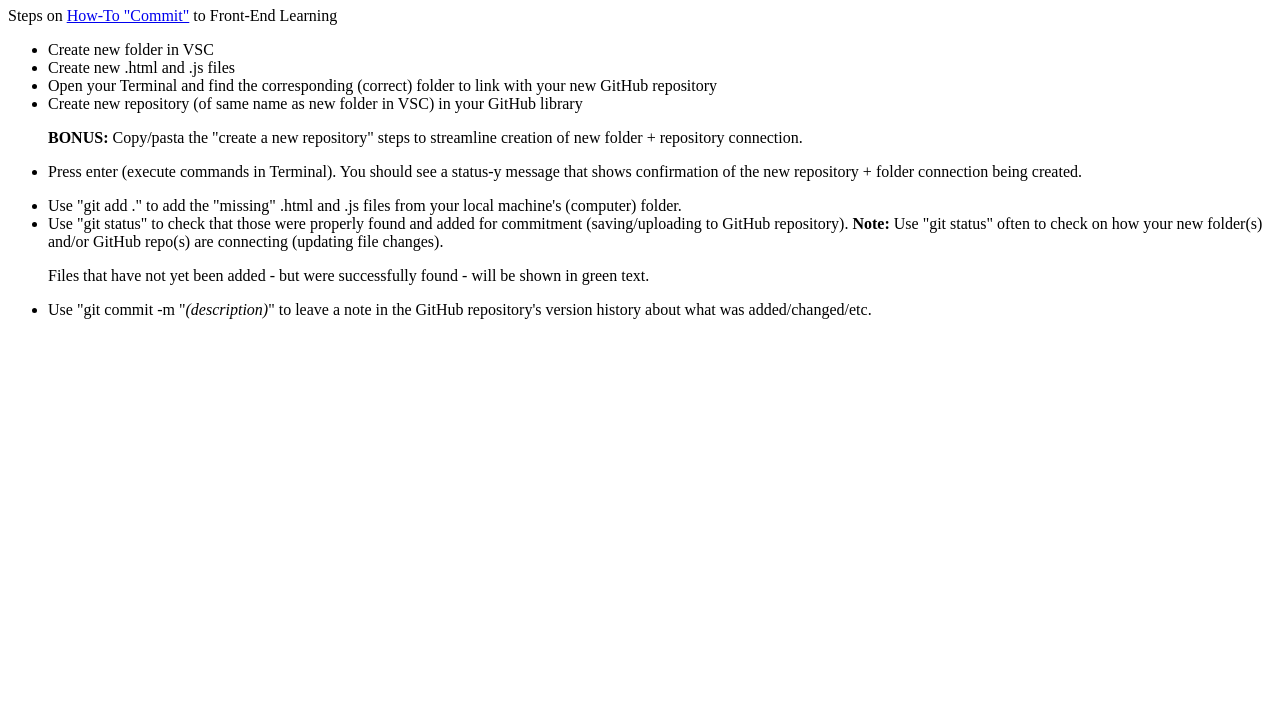
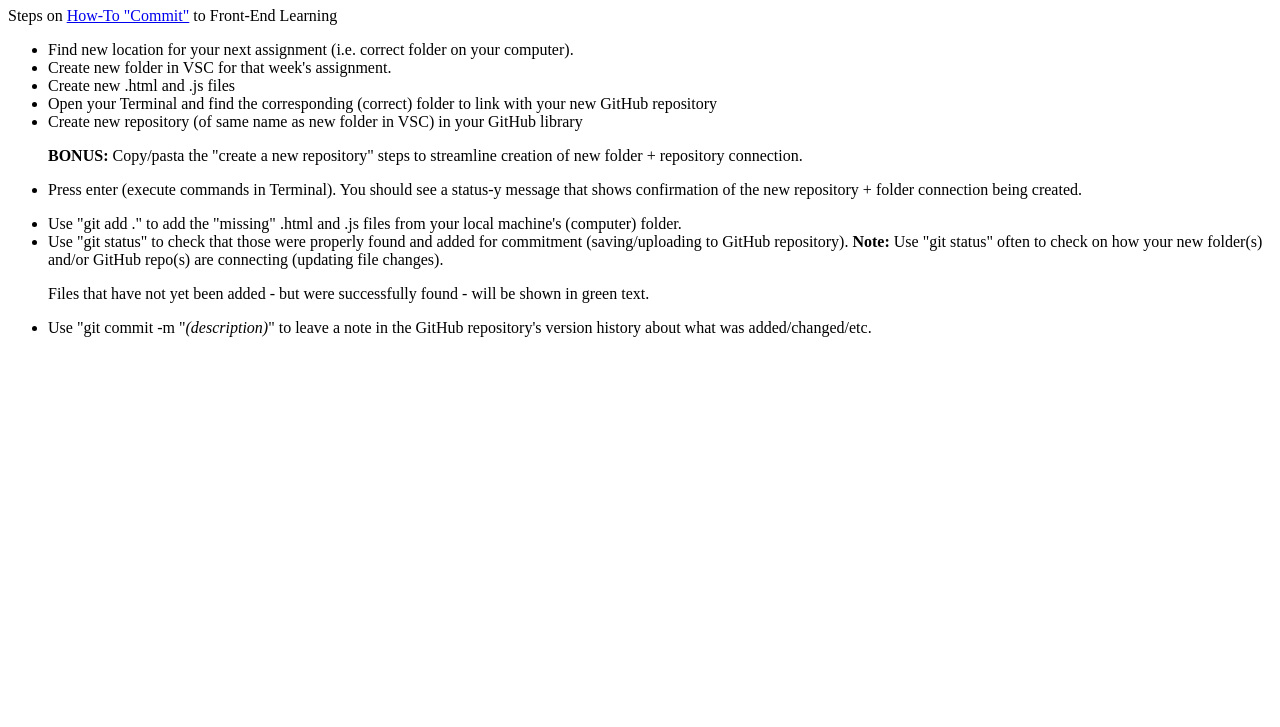
Before and after one commit to MessicaH/Week-3-Repo, a plain HTML site: page index.html in a window 1280 px wide. Shown: the part 73-800 px from the top of the page. Drawn offline with Linux system fonts and the light colour scheme.

Commit message:
added more steps and clarifications

```diff
--- a/index.html
+++ b/index.html
@@ -10,7 +10,8 @@
     <h1>GitHub Repository - New Create Tasks</h1>
     <p>Steps on <a href="https://app.screencast.com/3XjAbfOYBbdTm">How-To "Commit"</a> to Front-End Learning</p>
     <ul>
-        <li>Create new folder in VSC</li>
+        <li>Find new location for your next assignment (i.e. correct folder on your computer).</li>
+        <li>Create new folder in VSC for that week's assignment.</li>
         <li>Create new .html and .js files</li>
         <li>Open your Terminal and find the corresponding (correct) folder to link with your new GitHub repository</li>
         <li>Create new repository (of same name as new folder in VSC) in your GitHub library</li>
```
